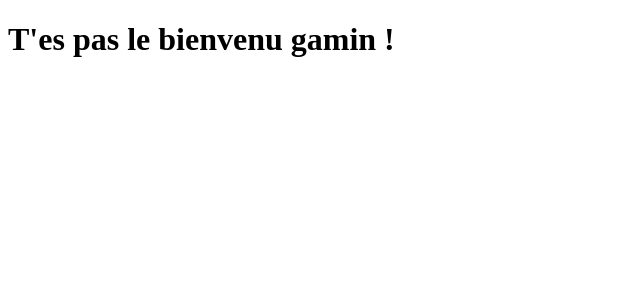
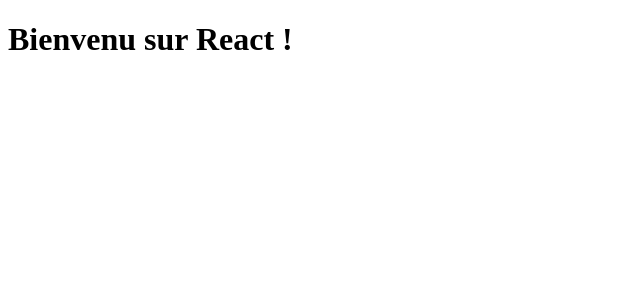
Before and after one commit to WebMamba/FormationReact, a React (Create React App) app: page / in a window 1280 px wide. Shown: the top 300 px of the page, without its empty margins (0-640 px from the left). Built offline with nearby package versions, Linux system fonts and the light colour scheme.

Commit message:
petite parenthèse sur la sécurité

```diff
--- a/src/components/HelloWorld/index.jsx
+++ b/src/components/HelloWorld/index.jsx
@@ -1,15 +1,9 @@
 export default function HelloWorld() {
-    const name = "Tom";
-
-    if (name !== "Arthur") {
-        return (
-            <h1>T'es pas le bienvenu gamin !</h1>
-        )
-    }
+    const name = <script>{`console.log("hello world")`}</script>;
 
     return (
         <>
-            <h1>Bienvenu sur React { name }!</h1>
+            <h1>Bienvenu sur React { name } !</h1>
         </>
     );
 }
```
